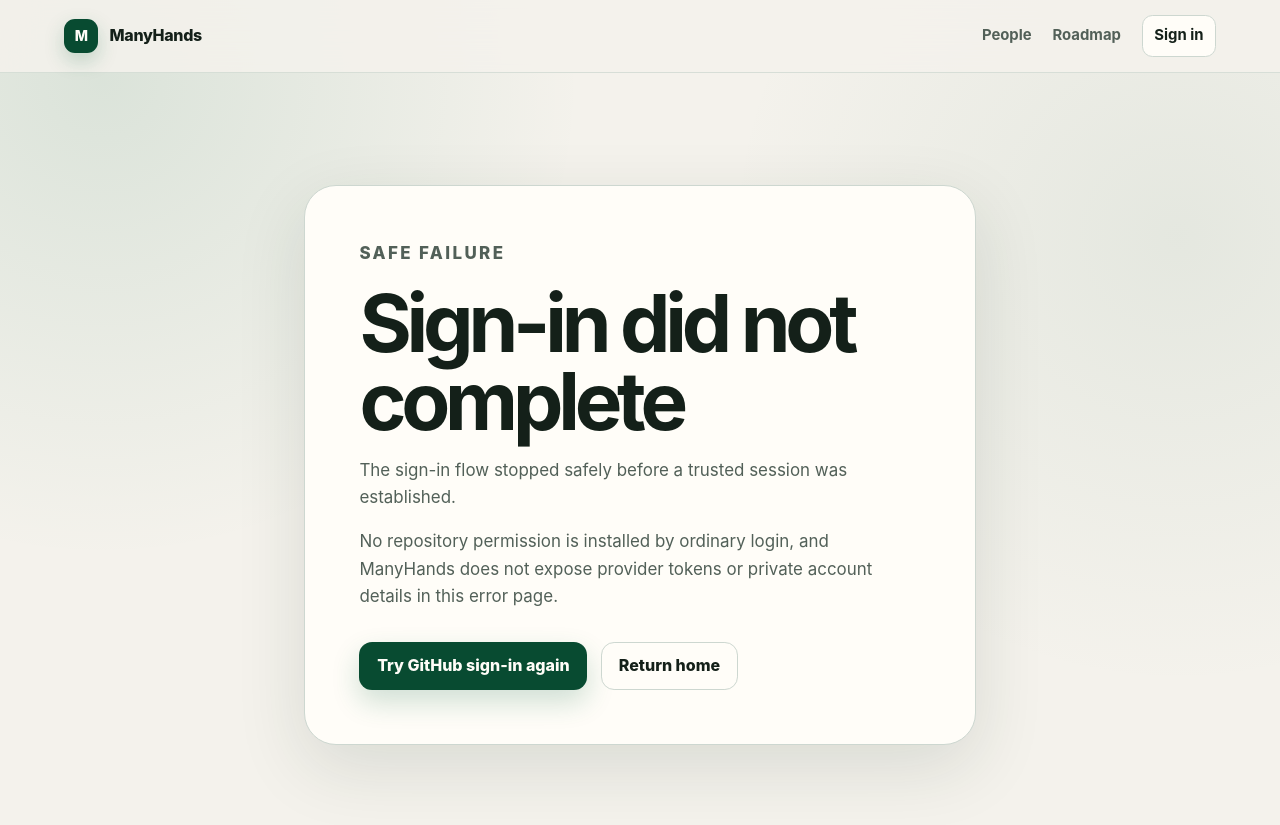
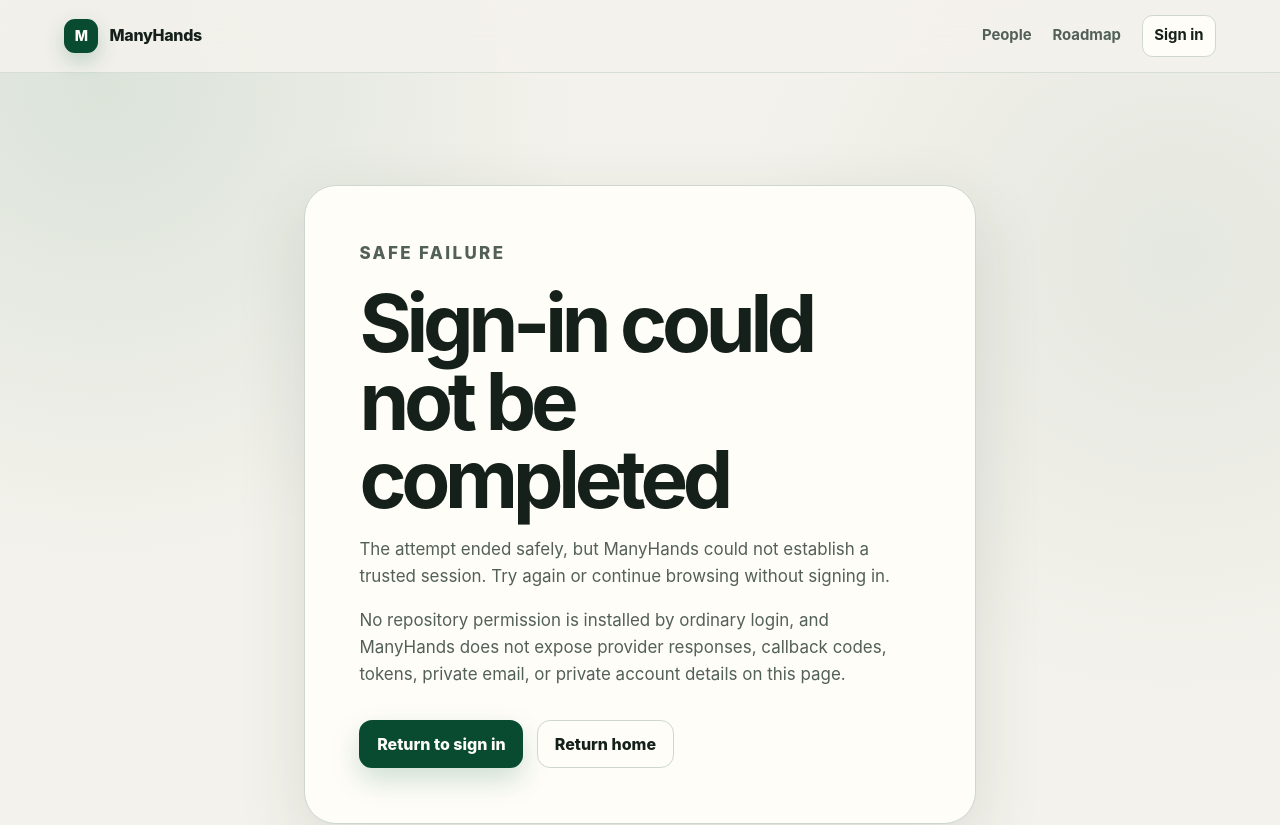
Before and after one commit to samir1234khans/ManyHands, a Next.js app in the folder apps/web/: page /auth/error in a window 1280 px wide. Shown: the top 825 px of the page. Built offline with nearby package versions, Linux system fonts and the light colour scheme; no server answers.

Commit message:
fix: unify safe authentication error recovery

```diff
--- a/apps/web/src/app/auth/error/page.tsx
+++ b/apps/web/src/app/auth/error/page.tsx
@@ -2,6 +2,10 @@
 
 import { SiteFooter } from "@/components/site-footer";
 import { SiteHeader } from "@/components/site-header";
+import {
+  getAuthenticationMessage,
+  type AuthenticationErrorCode,
+} from "@/lib/auth/messages";
 import { sanitizeReturnPath } from "@/lib/auth/return-path";
 
 export const metadata: Metadata = {
@@ -9,51 +13,47 @@
   description: "A safe ManyHands sign-in error with a clear recovery path.",
 };
 
-const errors: Record<string, { detail: string; title: string }> = {
-  configuration: {
-    detail:
-      "GitHub sign-in is not configured correctly in this environment. Public browsing still works.",
-    title: "Sign-in is not available here yet",
-  },
-  exchange_failed: {
-    detail:
-      "The one-time sign-in code could not be exchanged. It may have expired or already been used.",
-    title: "That sign-in link is no longer valid",
-  },
-  identity_invalid: {
-    detail:
-      "ManyHands could not verify a GitHub identity for this session, so the local session was cleared.",
-    title: "We could not verify the GitHub account",
-  },
-  missing_code: {
-    detail: "The callback did not include the one-time code required to finish sign-in.",
-    title: "The sign-in response was incomplete",
-  },
-  provider_denied: {
-    detail: "GitHub reported that authorization was cancelled or denied. Nothing was connected.",
-    title: "GitHub sign-in was cancelled",
-  },
-  provider_error: {
-    detail: "GitHub returned an unexpected provider error. No account change was completed.",
-    title: "GitHub could not complete sign-in",
-  },
-  provider_unavailable: {
-    detail:
-      "ManyHands could not begin the GitHub provider flow. Please try again after checking configuration.",
-    title: "GitHub sign-in could not start",
-  },
+const legacyReasonCodes: Record<string, AuthenticationErrorCode> = {
+  configuration: "configuration",
+  exchange_failed: "callback_invalid",
+  identity_invalid: "session_revoked",
+  missing_code: "callback_invalid",
+  provider_denied: "access_denied",
+  provider_error: "unknown",
+  provider_unavailable: "unknown",
 };
+
+function resolvePublicErrorCode(code: string | undefined, reason: string | undefined): unknown {
+  return code ?? legacyReasonCodes[reason ?? ""] ?? "unknown";
+}
+
+function buildPublicRetryHref(nextValue: string | undefined, nextPath: string): string {
+  if (!nextValue) {
+    return "/sign-in";
+  }
+
+  const search = new URLSearchParams({ returnTo: nextPath });
+  return `/sign-in?${search.toString()}`;
+}
 
 export default async function AuthErrorPage({
   searchParams,
-}: Readonly<{ searchParams: Promise<{ next?: string; reason?: string }> }>) {
+}: Readonly<{
+  searchParams: Promise<{ code?: string; next?: string; reason?: string }>;
+}>) {
   const parameters = await searchParams;
   const nextPath = sanitizeReturnPath(parameters.next, "/profile");
-  const error = errors[parameters.reason ?? ""] ?? {
-    detail: "The sign-in flow stopped safely before a trusted session was established.",
-    title: "Sign-in did not complete",
-  };
-  const retrySearch = new URLSearchParams({ next: nextPath });
+  const message = getAuthenticationMessage(
+    resolvePublicErrorCode(parameters.code, parameters.reason),
+  );
+  const usesLegacyRoute = !parameters.code && Boolean(parameters.reason);
+  const legacyRetrySearch = new URLSearchParams({ next: nextPath });
+  const retryHref = usesLegacyRoute
+    ? `/auth/sign-in?${legacyRetrySearch.toString()}`
+    : message.code === "configuration"
+      ? "/auth/configuration"
+      : buildPublicRetryHref(parameters.next, nextPath);
+  const retryLabel = usesLegacyRoute ? "Try GitHub sign-in again" : message.actionLabel;
 
   return (
     <>
@@ -61,15 +61,16 @@
       <main id="main-content" className="shell identity-page" tabIndex={-1}>
         <section className="identity-card state-card" aria-labelledby="auth-error-title">
           <p className="eyebrow">Safe failure</p>
-          <h1 id="auth-error-title">{error.title}</h1>
-          <p className="identity-lead">{error.detail}</p>
+          <h1 id="auth-error-title">{message.title}</h1>
+          <p className="identity-lead">{message.description}</p>
           <p>
             No repository permission is installed by ordinary login, and ManyHands does not expose
-            provider tokens or private account details in this error page.
+            provider responses, callback codes, tokens, private email, or private account details on
+            this page.
           </p>
           <div className="state-actions">
-            <a className="button button-primary" href={`/auth/sign-in?${retrySearch.toString()}`}>
-              Try GitHub sign-in again
+            <a className="button button-primary" href={retryHref}>
+              {retryLabel}
             </a>
             <a className="button button-secondary" href="/">
               Return home
```
